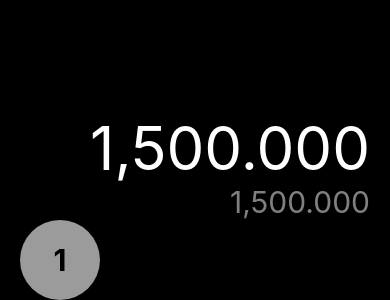
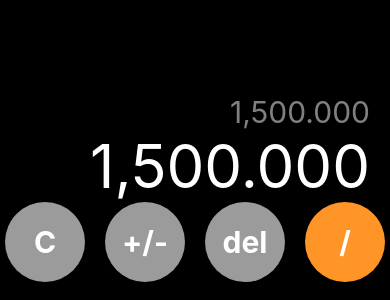
Before and after one commit to Majomon/03-CalculadoraReactNative, a React Native app: screen / in a window 390 px wide. Shown: the part 544-844 px from the top of the page. Built offline with nearby package versions, Linux system fonts and the light colour scheme.

Commit message:
Botones con color por Props

```diff
--- /dev/null
+++ b/src/components/BotonCalc.tsx
@@ -0,0 +1,20 @@
+import React from 'react';
+import {Text, View} from 'react-native';
+import {styles} from '../theme/appTheme';
+
+interface Props {
+  text: string;
+  color?: string;
+}
+
+export const BotonCalc = ({text, color = '#2D2D2D'}: Props) => {
+  return (
+    <View
+      style={{
+        ...styles.boton,
+        backgroundColor: color,
+      }}>
+      <Text style={styles.botonTexto}>{text}</Text>
+    </View>
+  );
+};
--- a/src/screens/CalculadoraScreen.tsx
+++ b/src/screens/CalculadoraScreen.tsx
@@ -1,16 +1,18 @@
 import React from 'react';
 import {Text, View} from 'react-native';
 import {styles} from '../theme/appTheme';
+import {BotonCalc} from '../components/BotonCalc';
 
 export const CalculadoraScreen = () => {
   return (
     <View style={styles.calculadoraContainer}>
+      <Text style={styles.resultadoPequeno}>1,500.000</Text>
       <Text style={styles.resultado}>1,500.000</Text>
-      <Text style={styles.resultadoPequeno}>1,500.000</Text>
-      <View>
-        <View style={styles.boton}>
-          <Text style={styles.botonTexto}>1</Text>
-        </View>
+      <View style={styles.fila}>
+        <BotonCalc text="C" color="#9B9B9B" />
+        <BotonCalc text="+/-" color="#9B9B9B" />
+        <BotonCalc text="del" color="#9B9B9B" />
+        <BotonCalc text="/" color="#FF9427" />
       </View>
     </View>
   );
--- a/src/theme/appTheme.tsx
+++ b/src/theme/appTheme.tsx
@@ -20,18 +20,31 @@
     fontSize: 30,
     textAlign: 'right',
   },
+  fila: {
+    flexDirection: 'row',
+    justifyContent: 'center',
+    marginBottom: 18,
+    paddingHorizontal: 10,
+  },
   boton: {
     width: 80,
     height: 80,
-    backgroundColor: '#9B9B9B',
     borderRadius: 100,
     justifyContent: 'center',
+    marginHorizontal: 10,
+    backgroundColor: '#2D2D2D',
+  },
+  botonNaranja: {
+    backgroundColor: '#FF9427',
+  },
+  botonGrisClaro: {
+    backgroundColor: '#9B9B9B',
   },
   botonTexto: {
     textAlign: 'center',
     padding: 10,
     fontSize: 30,
-    color: 'black',
+    color: 'white',
     fontWeight: 'bold',
   },
 });
```
